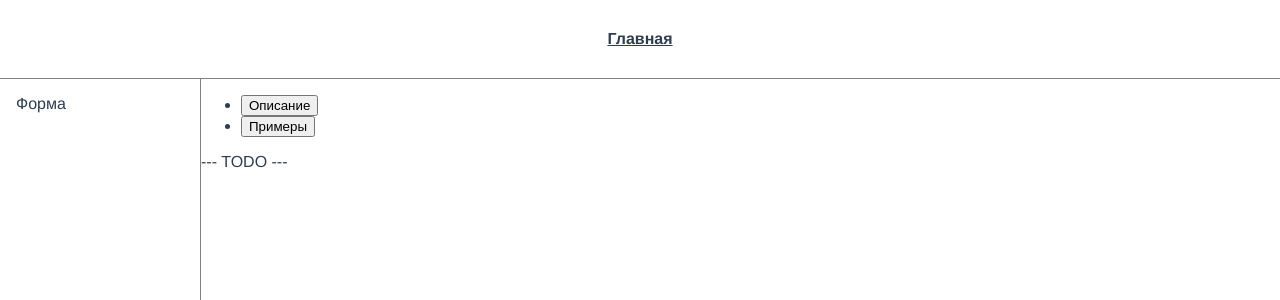
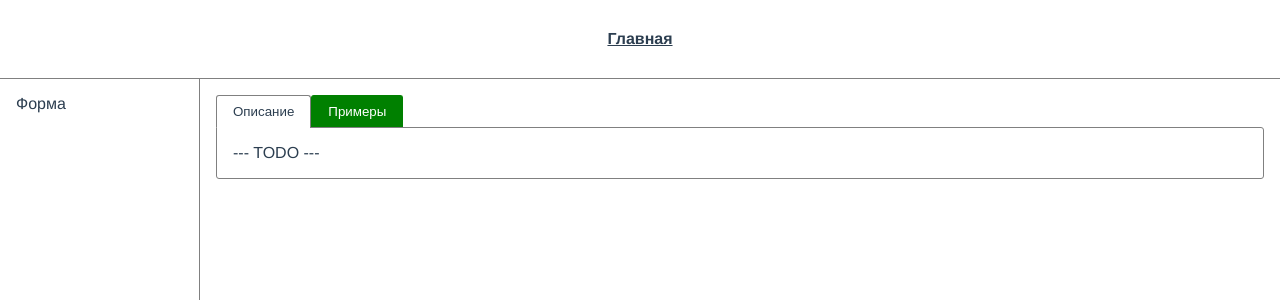
Before and after one commit to OZ1245/uikit-vue2, a Vue app: page /input in a window 1280 px wide. Shown: the top 300 px of the page. Built offline with nearby package versions, Linux system fonts and the light colour scheme; some icons are missing; what vue-highlight.js would draw is missing.

Commit message:
Стилизация Табов

```diff
--- a/src/App.vue
+++ b/src/App.vue
@@ -79,6 +79,10 @@ export default {
 </script>
 
 <style lang="scss">
+* {
+  box-sizing: border-box;
+}
+
 body {
   margin: 0;
 }
@@ -133,4 +137,8 @@ body {
   }
 }
 
+.main {
+  width: 100%;
+}
+
 </style>
--- a/src/components/CldTabs.vue
+++ b/src/components/CldTabs.vue
@@ -1,10 +1,13 @@
 <template>
   <div class="cld-tabs">
     <ul class="cld-tabs__header">
-      <template v-for="(tab, i) in tabs">
       <li
+        v-for="(tab, i) in tabs"
         :key="`tab-bitton-${i}`"
-          class="cld-tabs__tab"
+        :class="[
+          'cld-tabs__tab',
+          (value === tab.name) ? `cld-tabs__tab--active` : false
+        ]"
       >
         <button
           class="cld-tabs__button"
@@ -13,7 +16,6 @@
           {{ tab.title }}
         </button>
       </li>
-      </template>
     </ul>
 
     <div class="cld-tabs__body">
@@ -44,3 +46,84 @@ export default {
   }
 }
 </script>
+
+<style lang="scss" scoped>
+.cld-tabs {
+  width: 100%;
+
+  &__header {
+    width: 100%;
+    display: flex;
+    padding: 0;
+    margin: 0;
+
+    list-style: none;
+  }
+
+  &__tab {
+    &--active {
+      .cld-tabs__button {
+        position: relative;
+        border-color: gray;
+
+        &:not(&--disabled):not(&:disabled) {
+          color: inherit;
+          background: white;
+        }
+
+        &::after {
+          @include Size(100%, 1px);
+
+          position: absolute;
+          left: 0;
+          bottom: -1px;
+
+          display: block;
+          background: white;
+
+          content: '';
+        }
+      }
+    }
+  }
+
+  &__button {
+    @include Size(auto);
+
+    display: block;
+    padding: 8px 16px;
+
+    border: {
+      width: 1px 1px 0 1px;
+      style: solid;
+      radius: 3px 3px 0 0;
+      color: green;
+    }
+
+    cursor: pointer;
+
+    &:not(&--disabled):not(&:disabled) {
+      background: green;
+      color: white;
+    }
+
+    &:hover {
+      // TODO: Светлее
+      &:not(&--disabled):not(&:disabled) {
+        background: green;
+        color: white;
+      }
+    }
+  }
+
+  &__body {
+    padding: 16px;
+    border: {
+      width: 1px;
+      style: solid;
+      color: gray;
+      radius: 0 3px 3px 3px;
+    }
+  }
+}
+</style>
--- a/src/views/InputView.vue
+++ b/src/views/InputView.vue
@@ -44,3 +44,10 @@ export default {
   }
 };
 </script>
+
+<style lang="scss" scoped>
+.input-page {
+  width: 100%;
+  padding: 16px;
+}
+</style>
```
Lines whose indentation alone changed are shown as unchanged.
